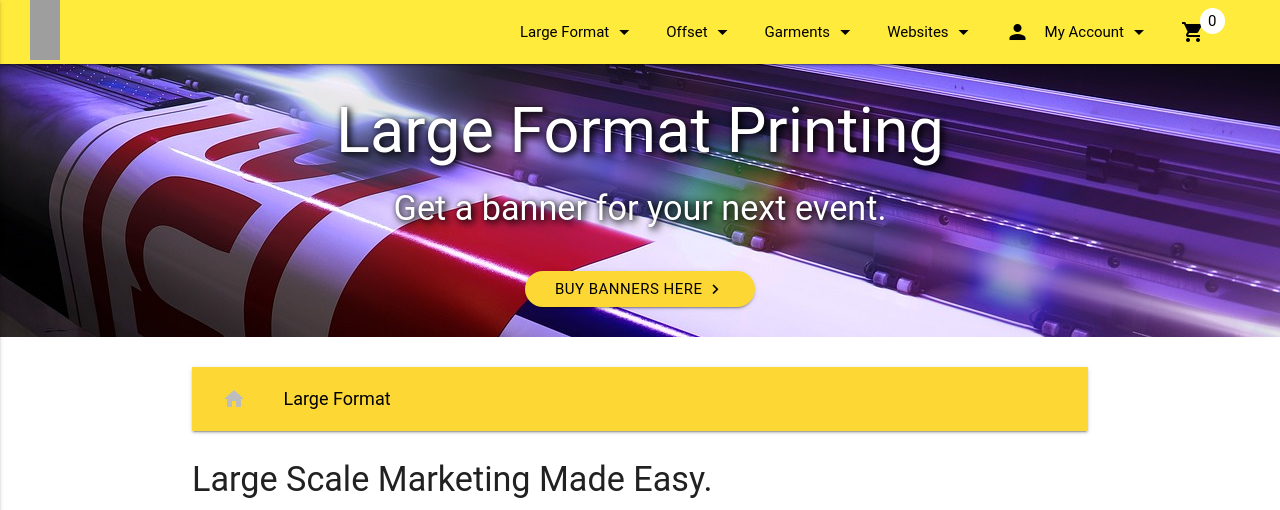
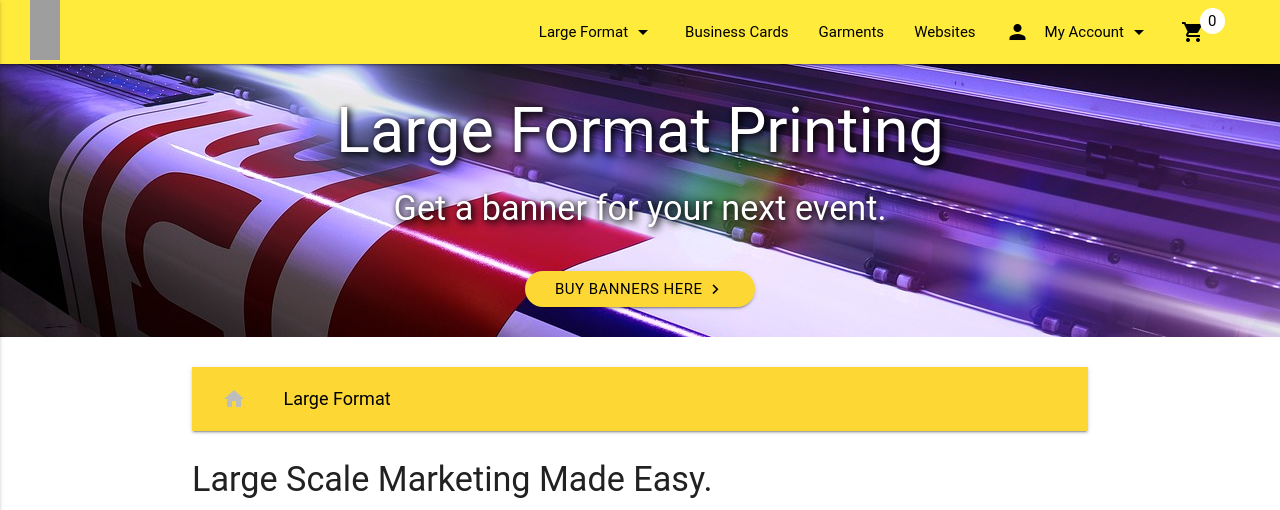
Before and after one commit to wcolts2000/hup-client, a PHP site: page /large_format/index.php in a window 1280 px wide. Shown: the top 510 px of the page. Run offline with PHP 8.4, Linux system fonts and the light colour scheme; some libraries are stand-ins or nearby versions; some web fonts are replaced; grey boxes are pictures that could not be loaded.

Commit message:
reducing site scope for now so all live parts can be functional, then add in features as they are fully built

```diff
--- a/header.php
+++ b/header.php
@@ -54,21 +54,28 @@
         </a>
       </li>
       <li>
-        <a data-activates='off-dropdown' class='dropdown-button black-text' href='#!'>
+        <!-- <a data-activates='off-dropdown' class='dropdown-button black-text' href='#!'>
           Offset
           <i class='material-icons right'>arrow_drop_down</i>
+        </a> -->
+        <a class='black-text' href="/offset/business_cards.php">Business Cards</a>
+      </li>
+      <li>
+        <!-- <a data-activates='gar-dropdown' class='dropdown-button black-text' href='#!'>
+          Garments
+          <i class='material-icons right'>arrow_drop_down</i>
+        </a> -->
+        <a class='black-text' href='/garments/'>
+          Garments
         </a>
       </li>
       <li>
-        <a data-activates='gar-dropdown' class='dropdown-button black-text' href='#!'>
-          Garments
-          <i class='material-icons right'>arrow_drop_down</i>
-        </a>
-      </li>
-      <li>
-        <a data-activates='web-dropdown' class='dropdown-button black-text' href='#!'>
+        <!-- <a data-activates='web-dropdown' class='dropdown-button black-text' href='#!'>
           Websites
           <i class='material-icons right'>arrow_drop_down</i>
+        </a> -->
+        <a class='black-text' href='/websites/'>
+          Websites
         </a>
       </li>
       <li>
@@ -130,7 +137,7 @@
       <li>
         <ul class='collapsible collapsible-accordion'>
           <li>
-            <a class='black-text collapsible-header' href='#!'>
+            <a class='black-text collapsible-header active' href='#!'>
               <i class='material-icons left'>aspect_ratio</i>
               Large Format
             </a>
@@ -139,12 +146,12 @@
                 <li class='yellow '><a href='/large_format/'>Large Format</a></li>
                 <li><a href='/large_format/banners.php'>Banners</a></li>
                 <li><a href='/large_format/decals.php'>Decals</a></li>
-                <li><a href='/large_format/displays.php'>Displays</a></li>
-                <li><a href='/large_format/magnets.php'>Magnets</a></li>
+                <!-- <li><a href='/large_format/displays.php'>Displays</a></li> -->
+                <!-- <li><a href='/large_format/magnets.php'>Magnets</a></li> -->
                 <li><a href='/large_format/posters.php'>Posters</a></li>
-                <li><a href='/large_format/signage.php'>Signage</a></li>
-                <li><a href='/large_format/vehicle_wraps.php'>Vehicle Wraps</a></li>
-                <li><a href='/large_format/window_perf.php'>Window Perf</a></li>
+                <!-- <li><a href='/large_format/signage.php'>Signage</a></li> -->
+                <!-- <li><a href='/large_format/vehicle_wraps.php'>Vehicle Wraps</a></li> -->
+                <!-- <li><a href='/large_format/window_perf.php'>Window Perf</a></li> -->
               </ul>
             </div>
           </li>
@@ -153,7 +160,7 @@
 
       <!-- OFFSET -->
       <li>
-        <ul class='collapsible collapsible-accordion'>
+        <!-- <ul class='collapsible collapsible-accordion'>
           <li>
             <a class='black-text collapsible-header' href='#!'>
               <i class='material-icons left'>print</i>
@@ -170,12 +177,16 @@
               </ul>
             </div>
           </li>
-        </ul>
+        </ul> -->
+        <a class='black-text collapsible-header' href='/offset/business_cards.php'>
+          <i class='material-icons left'>print</i>
+          Business Cards
+        </a>
       </li>
 
       <!-- GARMENTS -->
       <li>
-        <ul class='collapsible collapsible-accordion'>
+        <!-- <ul class='collapsible collapsible-accordion'>
           <li>
             <a class='black-text collapsible-header' href='#!'>
               <i class='material-icons left'>style</i>
@@ -190,12 +201,16 @@
               </ul>
             </div>
           </li>
-        </ul>
+        </ul> -->
+        <a class='black-text collapsible-header' href='/garments/'>
+          <i class='material-icons left'>style</i>
+          Garments
+        </a>
       </li>
 
       <!-- WEBSITES -->
       <li>
-        <ul class='collapsible collapsible-accordion'>
+        <!-- <ul class='collapsible collapsible-accordion'>
           <li>
             <a class='black-text collapsible-header' href='#!'>
               <i class='material-icons left'>important_devices</i>
@@ -213,7 +228,11 @@
               </ul>
             </div>
           </li>
-        </ul>
+        </ul> -->
+        <a class='black-text collapsible-header' href='/websites/'>
+          <i class='material-icons left'>important_devices</i>
+          Websites
+        </a>
       </li>
     </ul>
 
@@ -226,14 +245,14 @@
   <li class='yellow '><a href='/large_format/'>Large Format</a></li>
   <li><a href='/large_format/banners.php'>Banners</a></li>
   <li><a href='/large_format/decals.php'>Decals</a></li>
-  <li><a href='/large_format/displays.php'>Displays</a></li>
-  <li><a href='/large_format/magnets.php'>Magnets</a></li>
+  <!-- <li><a href='/large_format/displays.php'>Displays</a></li> -->
+  <!-- <li><a href='/large_format/magnets.php'>Magnets</a></li> -->
   <li><a href='/large_format/posters.php'>Posters</a></li>
-  <li><a href='/large_format/signage.php'>Signage</a></li>
-  <li><a href='/large_format/vehicle_wraps.php'>Vehicle Wraps</a></li>
-  <li><a href='/large_format/window_perf.php'>Window Perf</a></li>
+  <!-- <li><a href='/large_format/signage.php'>Signage</a></li> -->
+  <!-- <li><a href='/large_format/vehicle_wraps.php'>Vehicle Wraps</a></li> -->
+  <!-- <li><a href='/large_format/window_perf.php'>Window Perf</a></li> -->
 </ul>
-<ul id='off-dropdown' class='dropdown-content'>
+<!-- <ul id='off-dropdown' class='dropdown-content'>
   <li class='yellow '><a href='/offset/'>Offset</a></li>
   <li><a href='/offset/business_cards.php'>Business Cards</a></li>
   <li><a href='/offset/flyers.php'>Flyers</a></li>
@@ -255,7 +274,7 @@
   <li><a href='/websites/e-commerce_sites.php'>E-commerce Sites</a></li>
   <li><a href='/websites/restaurant_sites.php'>Restaurant Sites</a></li>
   <li><a href='/websites/static_sites.php'>Static Websites</a></li>
-</ul>
+</ul> -->
 <ul id='acct-dropdown' class='dropdown-content'>
   <?php
   if (isset($_SESSION['email'])) {
--- a/large_format/index.php
+++ b/large_format/index.php
@@ -48,16 +48,16 @@
             <a href="/large_format/decals.php" class="collection-item black-text waves-effect waves-light">
               <li>Decals</li>
             </a>
-            <a href="/large_format/displays.php" class="collection-item black-text waves-effect waves-light">
+            <!-- <a href="/large_format/displays.php" class="collection-item black-text waves-effect waves-light">
               <li>Displays</li>
-            </a>
-            <a href="/large_format/magnets.php" class="collection-item black-text waves-effect waves-light">
+            </a> -->
+            <!-- <a href="/large_format/magnets.php" class="collection-item black-text waves-effect waves-light">
               <li>Magnets</li>
-            </a>
+            </a> -->
             <a href="/large_format/posters.php" class="collection-item black-text waves-effect waves-light">
               <li>Posters</li>
             </a>
-            <a href="/large_format/signage.php" class="collection-item black-text waves-effect waves-light">
+            <!-- <a href="/large_format/signage.php" class="collection-item black-text waves-effect waves-light">
               <li>Signage</li>
             </a>
             <a href="/large_format/vehicle_wraps.php" class="collection-item black-text waves-effect waves-light">
@@ -65,7 +65,7 @@
             </a>
             <a href="/large_format/window_perf.php" class="collection-item black-text waves-effect waves-light">
               <li>Window Perf</li>
-            </a>
+            </a> -->
           </ul>
         </div>
       </div>
```
